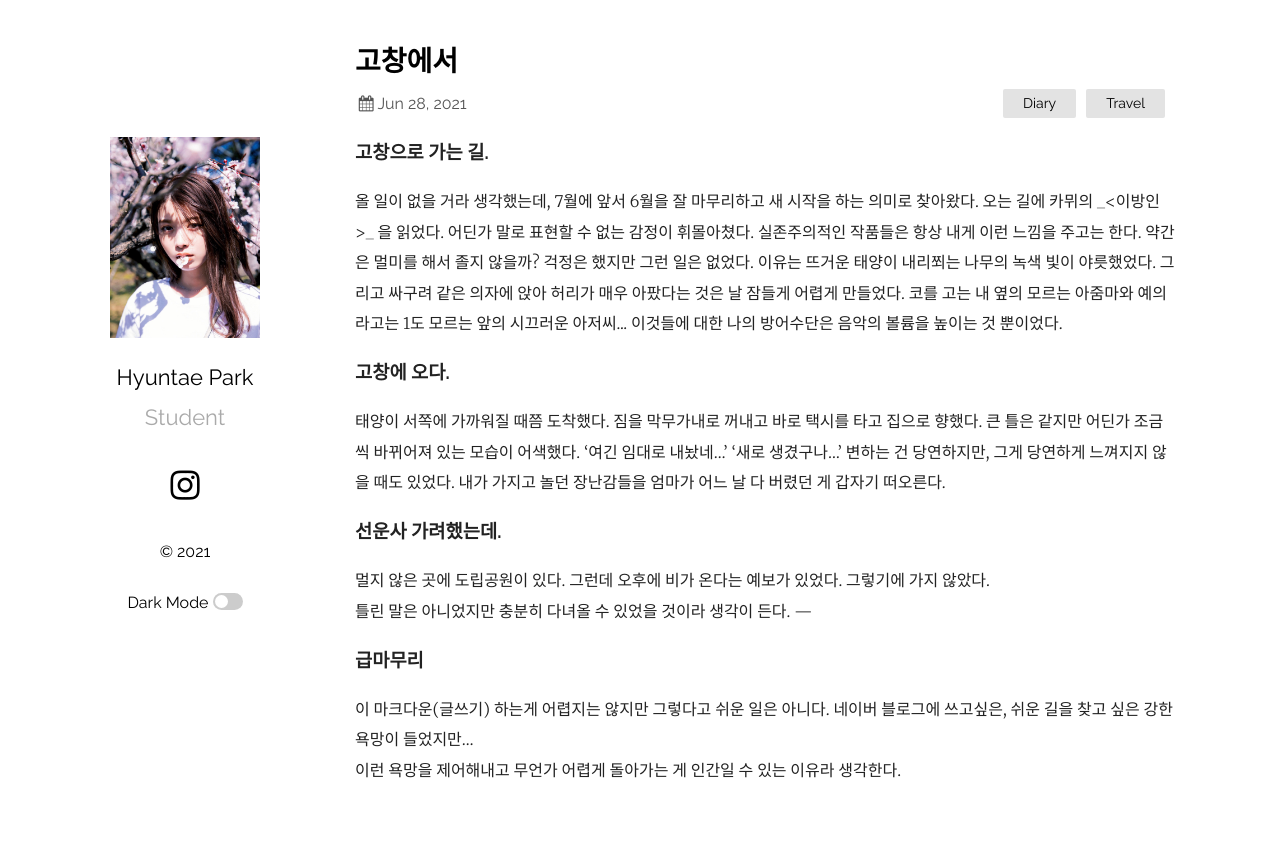
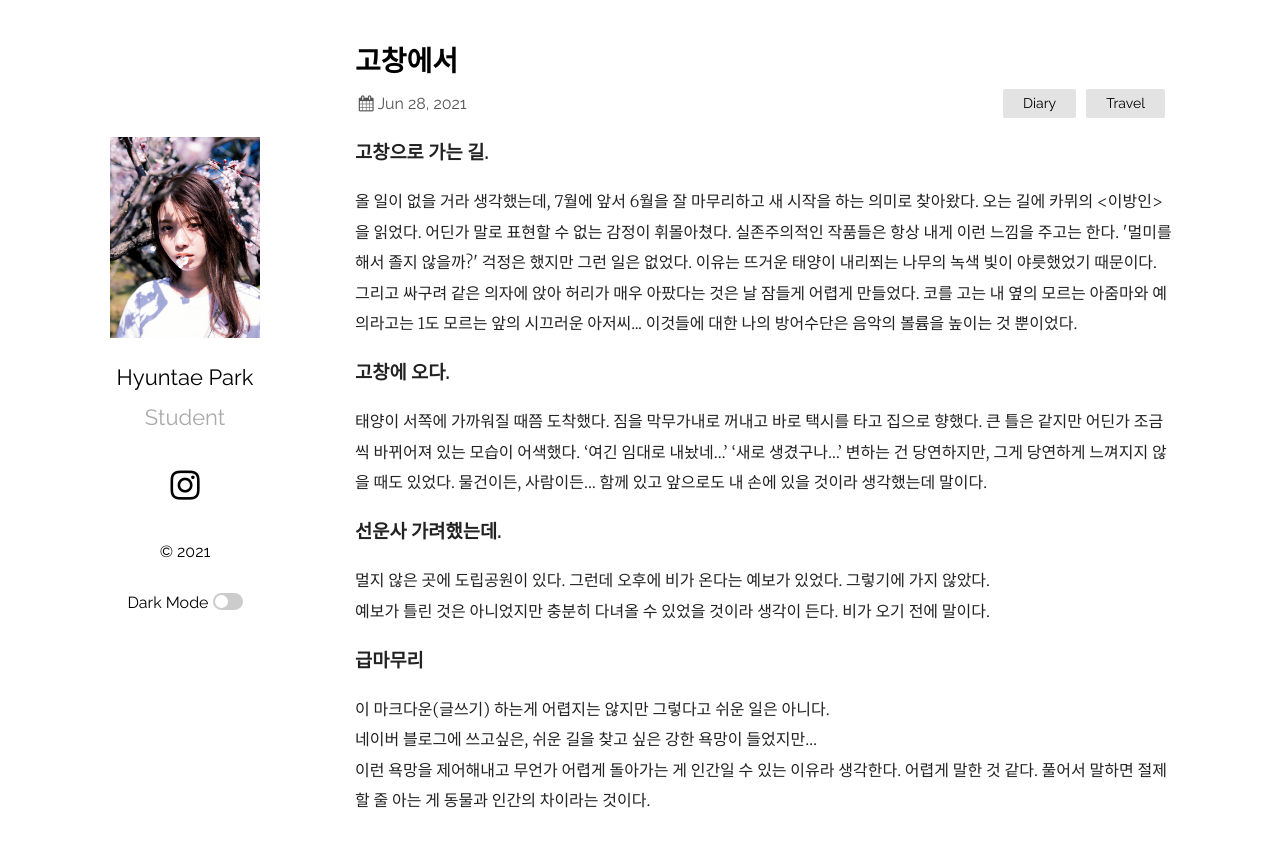
Before and after one commit to zorit/zorit.github.io, a Jekyll site: the page built from _posts/2021-06-28-welcome-to-jekyll.markdown, in a window 1280 px wide. Shown: the top 847 px of the page. Built offline with Jekyll 4.4.1, drawn with Linux system fonts in a browser that asks for light colours.

Commit message:
apply post

```diff
--- a/_posts/2021-06-28-welcome-to-jekyll.markdown
+++ b/_posts/2021-06-28-welcome-to-jekyll.markdown
@@ -5,19 +5,21 @@ date:   2021-06-28 19:58:37 +0900
 categories: Diary Travel
 ---
 ### 고창으로 가는 길.
-올 일이 없을 거라 생각했는데, 7월에 앞서 6월을 잘 마무리하고 새 시작을 하는 의미로 찾아왔다. 오는 길에 카뮈의 _<이방인>_ 을 읽었다. 어딘가 말로 표현할 수 없는 감정이 휘몰아쳤다. 실존주의적인 작품들은 항상 내게 이런 느낌을 주고는 한다. 약간은 멀미를 해서 졸지 않을까? 걱정은 했지만 그런 일은 없었다. 이유는 뜨거운 태양이 내리쬐는 나무의 녹색 빛이 야릇했었다. 그리고 싸구려 같은 의자에 앉아 허리가 매우 아팠다는 것은 날 잠들게 어렵게 만들었다. 코를 고는 내 옆의 모르는 아줌마와 예의라고는 1도 모르는 앞의 시끄러운 아저씨...
+올 일이 없을 거라 생각했는데, 7월에 앞서 6월을 잘 마무리하고 새 시작을 하는 의미로 찾아왔다. 오는 길에 카뮈의 <이방인> 을 읽었다. 어딘가 말로 표현할 수 없는 감정이 휘몰아쳤다. 실존주의적인 작품들은 항상 내게 이런 느낌을 주고는 한다. '멀미를 해서 졸지 않을까?' 걱정은 했지만 그런 일은 없었다. 이유는 뜨거운 태양이 내리쬐는 나무의 녹색 빛이 야릇했었기 때문이다. 그리고 싸구려 같은 의자에 앉아 허리가 매우 아팠다는 것은 날 잠들게 어렵게 만들었다. 코를 고는 내 옆의 모르는 아줌마와 예의라고는 1도 모르는 앞의 시끄러운 아저씨...
 이것들에 대한 나의 방어수단은 음악의 볼륨을 높이는 것 뿐이었다.
 
 ### 고창에 오다.
-태양이 서쪽에 가까워질 때쯤 도착했다. 짐을 막무가내로 꺼내고 바로 택시를 타고 집으로 향했다. 큰 틀은 같지만 어딘가 조금씩 바뀌어져 있는 모습이 어색했다. '여긴 임대로 내놨네...' '새로 생겼구나...' 변하는 건 당연하지만, 그게 당연하게 느껴지지 않을 때도 있었다. 내가 가지고 놀던 장난감들을 엄마가 어느 날 다 버렸던 게 갑자기 떠오른다.
+태양이 서쪽에 가까워질 때쯤 도착했다. 짐을 막무가내로 꺼내고 바로 택시를 타고 집으로 향했다. 큰 틀은 같지만 어딘가 조금씩 바뀌어져 있는 모습이 어색했다. '여긴 임대로 내놨네...' '새로 생겼구나...' 변하는 건 당연하지만, 그게 당연하게 느껴지지 않을 때도 있었다. 물건이든, 사람이든... 함께 있고 앞으로도 내 손에 있을 것이라 생각했는데 말이다.
 
 ### 선운사 가려했는데.
 멀지 않은 곳에 도립공원이 있다. 그런데 오후에 비가 온다는 예보가 있었다.
 그렇기에 가지 않았다.
-틀린 말은 아니었지만 충분히 다녀올 수 있었을 것이라 생각이 든다.
----
+예보가 틀린 것은 아니었지만 충분히 다녀올 수 있었을 것이라 생각이 든다.
+비가 오기 전에 말이다.
+
+
 
 ### 급마무리
 이 마크다운(글쓰기) 하는게 어렵지는 않지만 그렇다고 쉬운 일은 아니다.
 네이버 블로그에 쓰고싶은, 쉬운 길을 찾고 싶은 강한 욕망이 들었지만...
-이런 욕망을 제어해내고 무언가 어렵게 돌아가는 게 인간일 수 있는 이유라 생각한다.
+이런 욕망을 제어해내고 무언가 어렵게 돌아가는 게 인간일 수 있는 이유라   생각한다.  어렵게 말한 것 같다. 풀어서 말하면 절제할 줄 아는 게 동물과 인간의 차이라는 것이다.
```
